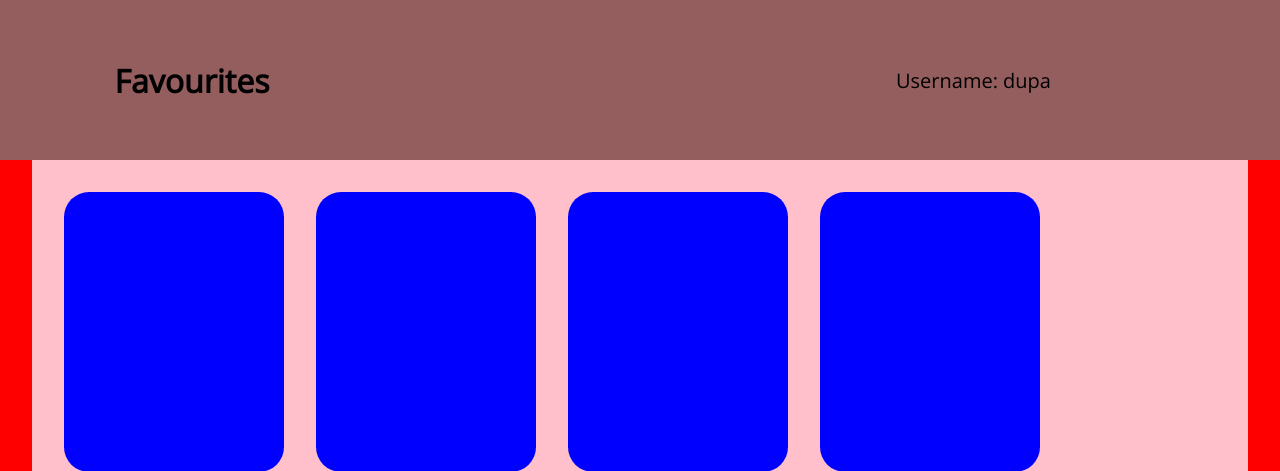
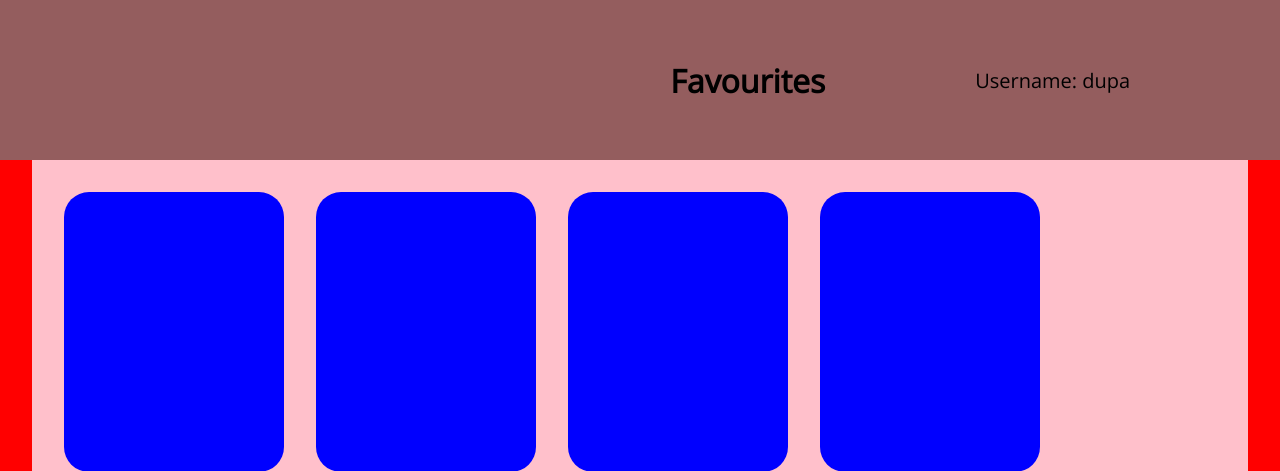
Before and after one commit to Pawlik02/coffee-finder, a Django app: page /coffee_finder/favourites/ in a window 1280 px wide. Shown: the top 471 px of the page. Run offline with Django 3.2, Linux system fonts and the light colour scheme.

Commit message:
Favourites html update,

```diff
--- a/stronka/coffee_finder/static/coffee_finder/favourites.css
+++ b/stronka/coffee_finder/static/coffee_finder/favourites.css
@@ -12,7 +12,7 @@
   width: 100%;
   flex-direction: row;
   align-items: center;
-  justify-content: center;
+  justify-content: flex-end;
 }
 
 .menu1{
```
Also changed, not shown: stronka/coffee_finder/templates/coffee_finder/favourites.html (+4 -4 lines).
